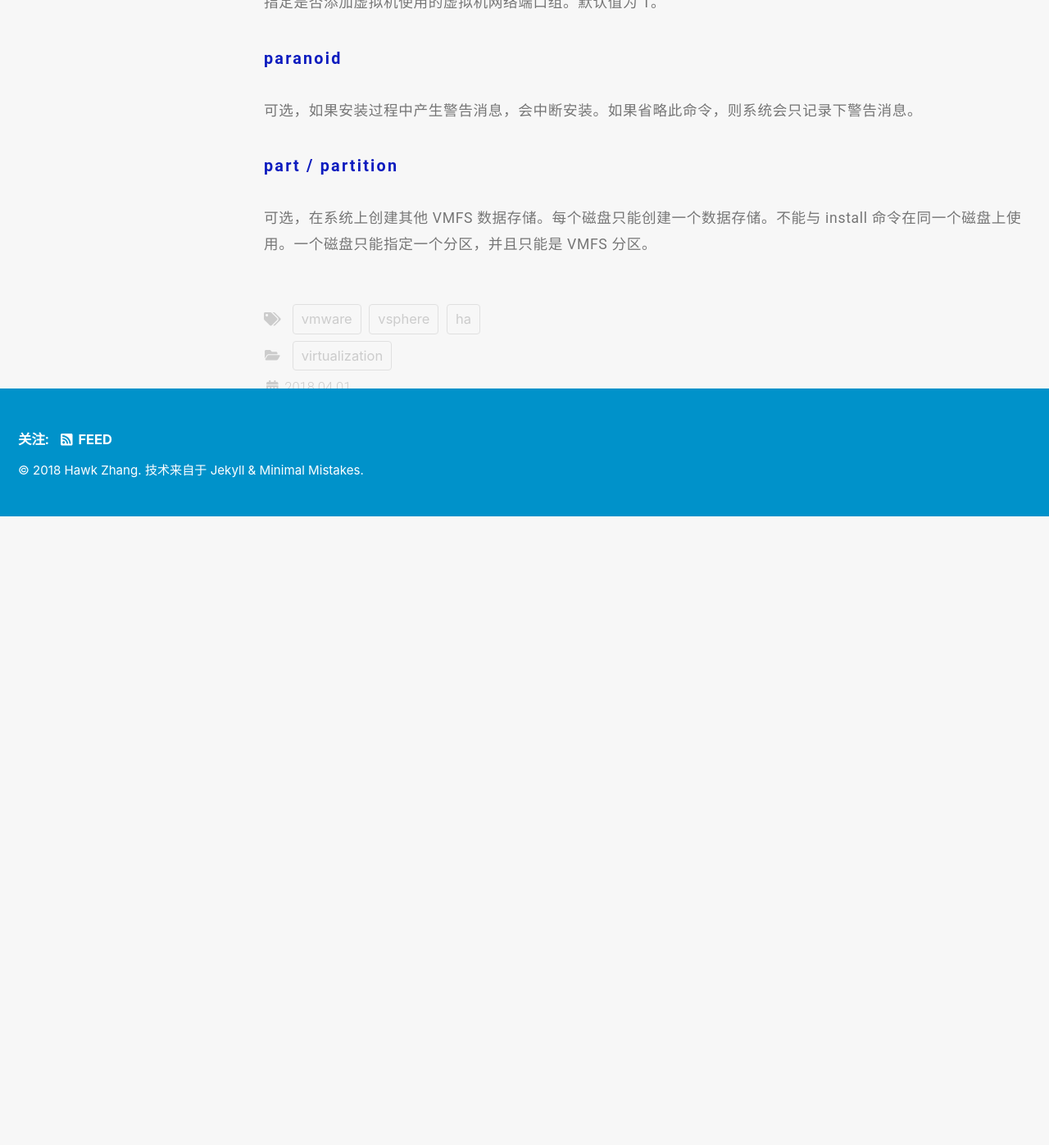
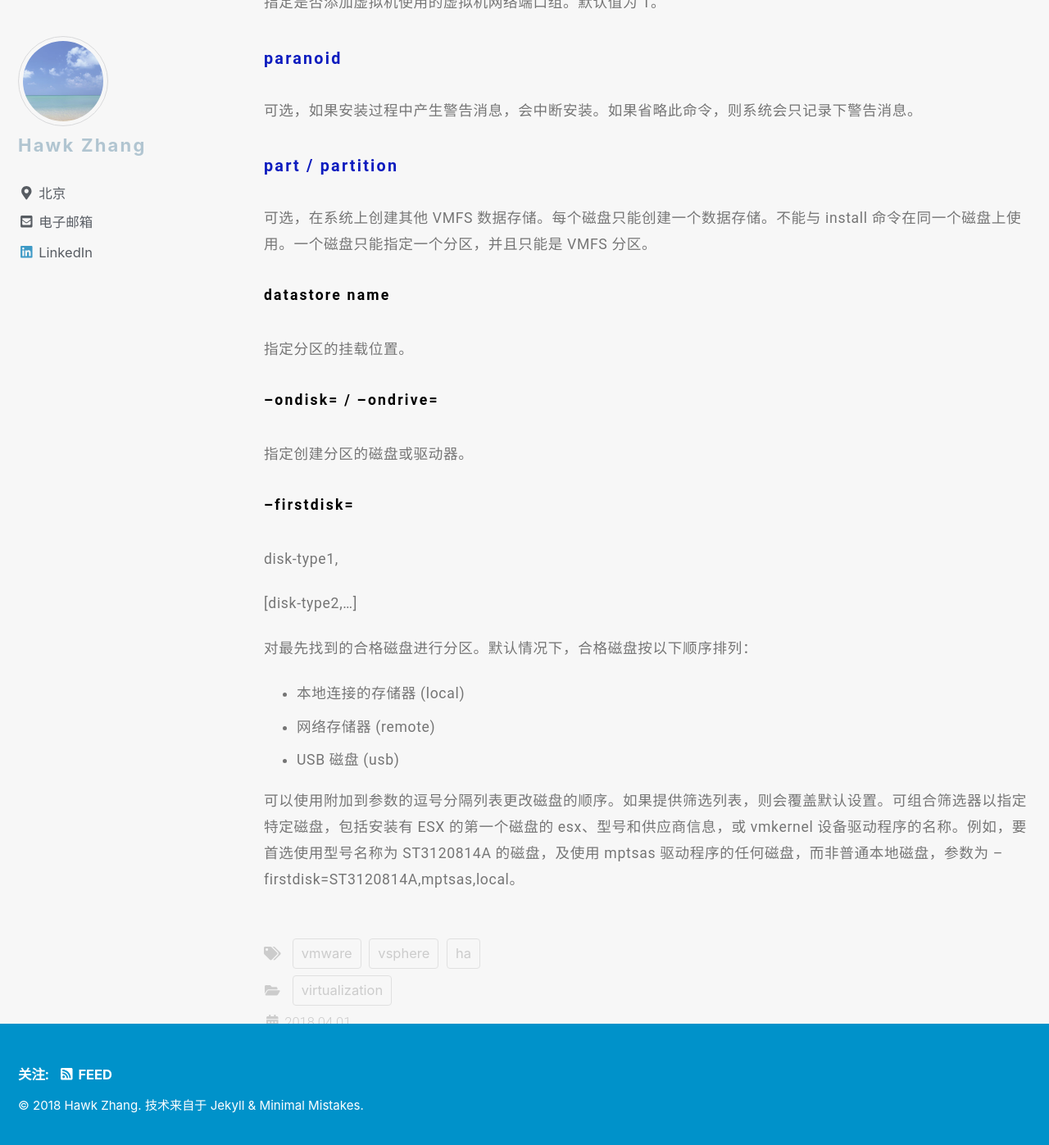
Before and after one commit to narru888/linotes_note, a Jekyll site: the page built from _posts/virtualizaion/2018-04-01-vsphere.setup.md, in a window 1280 px wide and 1400 px high, scrolled down 26088 px. Shown: the top 1397 px of the window at 82% size. Built offline with Jekyll 4.4.1, drawn with Linux system fonts in a browser that asks for light colours; nearby versions of some CDN libraries; a script that is not in the unit is left out; before the commit the page ends 26718 px from its top, so only the background shows below that.

Commit message:
update on 2018-11-28 17:22:01 CST

```diff
--- a/_posts/virtualizaion/2018-04-01-vsphere.setup.md
+++ b/_posts/virtualizaion/2018-04-01-vsphere.setup.md
@@ -872,6 +872,30 @@ disk-type1,
 
 可选，如果安装过程中产生警告消息，会中断安装。如果省略此命令，则系统会只记录下警告消息。
 
+
+
 ##### part / partition
 
 可选，在系统上创建其他 VMFS 数据存储。每个磁盘只能创建一个数据存储。不能与 install 命令在同一个磁盘上使用。一个磁盘只能指定一个分区，并且只能是 VMFS 分区。
+
+###### datastore name
+
+指定分区的挂载位置。
+
+###### --ondisk= / --ondrive=
+
+指定创建分区的磁盘或驱动器。
+
+###### --firstdisk=
+
+disk-type1,
+
+[disk-type2,...]
+
+对最先找到的合格磁盘进行分区。默认情况下，合格磁盘按以下顺序排列：
+
+* 本地连接的存储器 (local)
+* 网络存储器 (remote)
+* USB 磁盘 (usb)
+
+可以使用附加到参数的逗号分隔列表更改磁盘的顺序。如果提供筛选列表，则会覆盖默认设置。可组合筛选器以指定特定磁盘，包括安装有 ESX 的第一个磁盘的 esx、型号和供应商信息，或 vmkernel 设备驱动程序的名称。例如，要首选使用型号名称为 ST3120814A 的磁盘，及使用 mptsas 驱动程序的任何磁盘，而非普通本地磁盘，参数为 --firstdisk=ST3120814A,mptsas,local。
```
